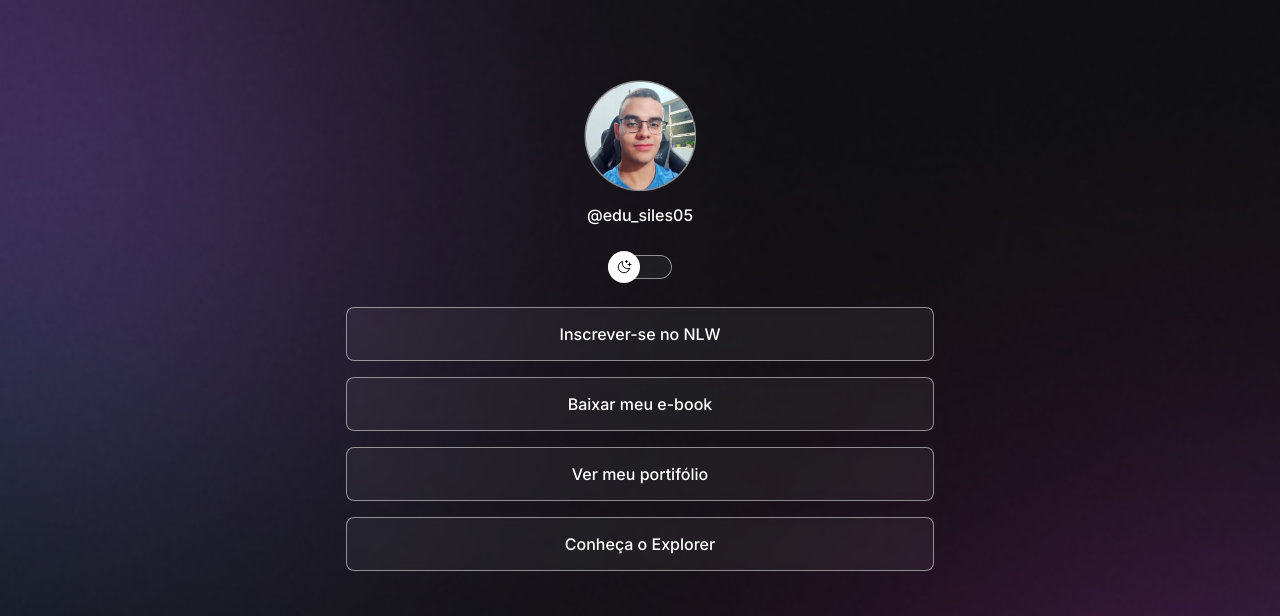
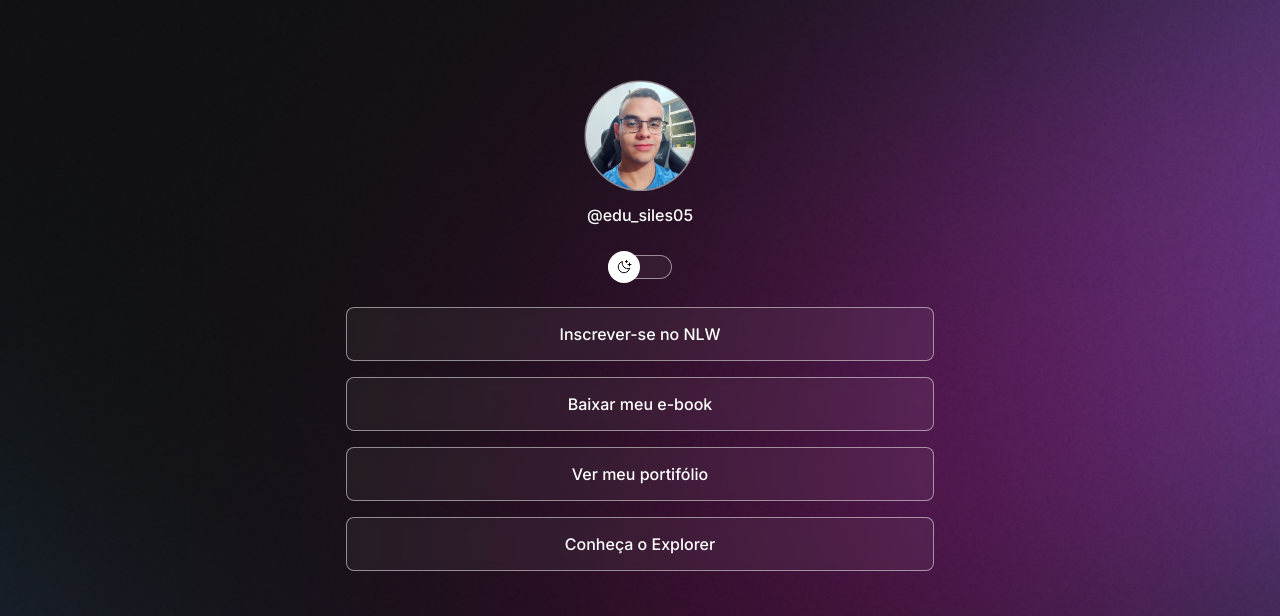
Before and after one commit to edusiles/devlinks, a plain HTML site: page index.html in a window 1280 px wide. Shown: the top 616 px of the page. Drawn offline with nearby package versions, Linux system fonts and the light colour scheme.

Commit message:
change background based on media queries

```diff
--- a/style.css
+++ b/style.css
@@ -36,6 +36,7 @@ body {
   */
 
   background: var(--bg-url) no-repeat top center/cover;
+  height: 100vw;
 }
 
 body * {
@@ -182,3 +183,14 @@ footer {
   text-align: center;
   font-size: 14px;
 }
+
+/* Media queries */
+@media (min-width: 700px) {
+  :root {
+    --bg-url: url(./assets/bg-desktop.jpg);
+  }
+
+  .light {
+    --bg-url: url(./assets/bg-desktop-light.jpg);
+  }
+}
```
Also changed, not shown: assets/bg-desktop-light.jpg (added), assets/bg-desktop.jpg (added).
